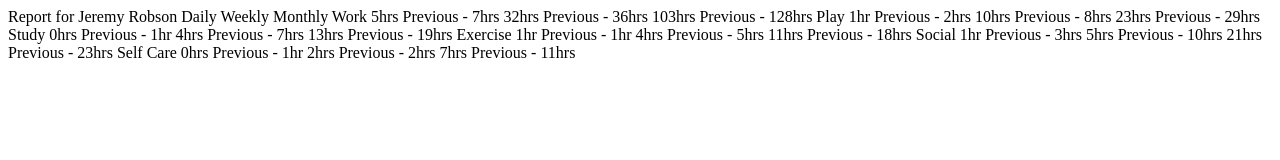
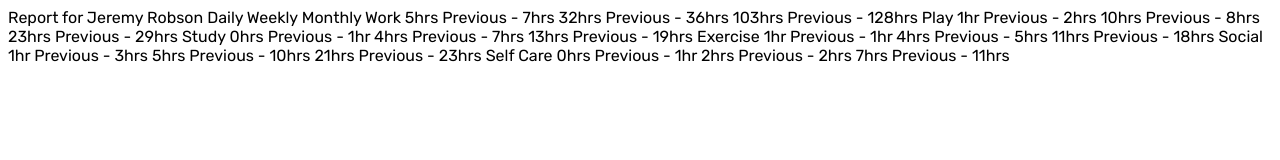
Before and after one commit to ofthewildfire/fem-challenges, a plain HTML site: page Junior Challenges/time-tracking-dashboard/index.html in a window 1280 px wide. Drawn offline with Linux system fonts and the light colour scheme.

Commit message:
added css fonts and file

```diff
--- a/Junior Challenges/time-tracking-dashboard/index.html
+++ b/Junior Challenges/time-tracking-dashboard/index.html
@@ -5,7 +5,10 @@
   <meta charset="UTF-8">
   <meta name="viewport" content="width=device-width, initial-scale=1.0">
   <link rel="icon" type="image/png" sizes="32x32" href="./images/favicon-32x32.png">
-
+  <link rel="preconnect" href="https://fonts.googleapis.com">
+  <link rel="preconnect" href="https://fonts.gstatic.com" crossorigin>
+  <link href="https://fonts.googleapis.com/css2?family=Rubik:wght@300;400;500&display=swap" rel="stylesheet">
+  <link rel="stylesheet" href="style.css">
   <title>Time tracking dashboard</title>
 </head>
 
--- /dev/null
+++ b/Junior Challenges/time-tracking-dashboard/style.css
@@ -0,0 +1,7 @@
+:root {
+  --primaryFont: 'Rubik', sans-serif;
+}
+
+* {
+  font-family: var(--primaryFont);
+}
```
